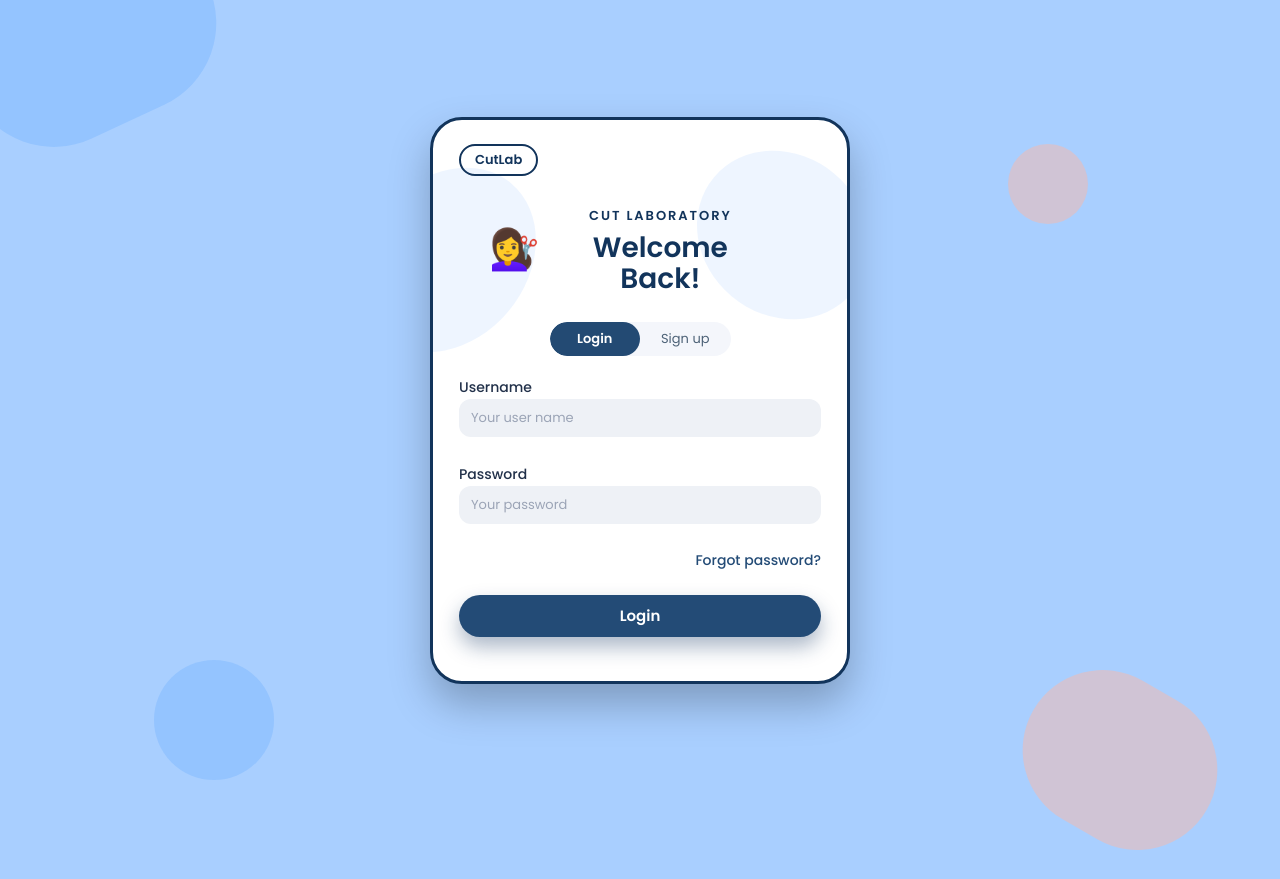
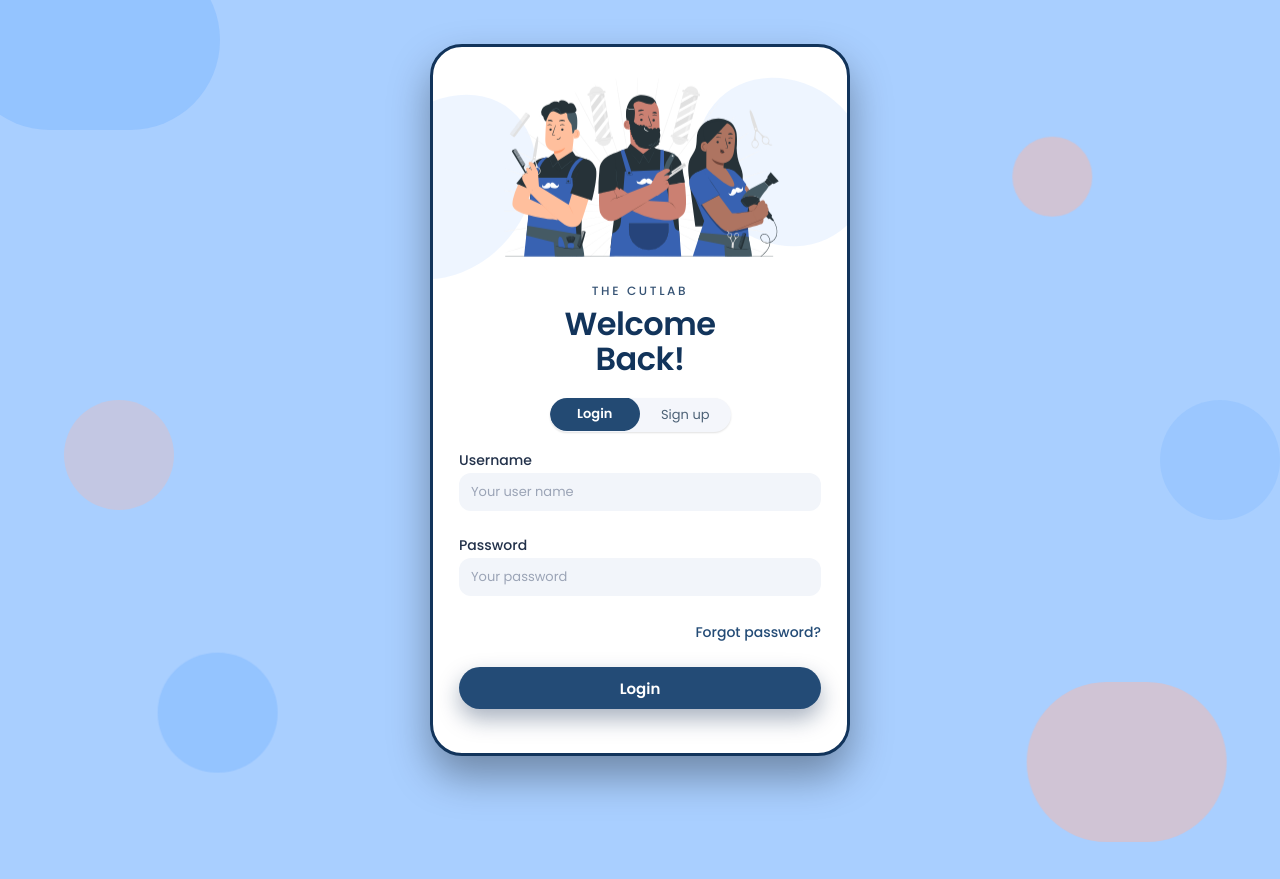
Before and after one commit to basyaman/Login-UI, a plain HTML site: page index.html in a window 1280 px wide. After the commit the page ends 842 px from the top, so only its background shows below. Drawn offline with nearby package versions, Linux system fonts and the light colour scheme.

Commit message:
the over all funtionality is completed and added slight animations to buttons blobs etc and change the hero illustration and heading structure

```diff
--- a/index.html
+++ b/index.html
@@ -22,6 +22,8 @@
       <div class="blob b2"></div>
       <div class="blob b3"></div>
       <div class="blob b4"></div>
+      <div class="blob b5"></div>
+      <div class="blob b6"></div>
 
       <!-- AUTH CARD -->
       <div class="auth-card">
@@ -30,19 +32,17 @@
         <div class="card-shape s1"></div>
         <div class="card-shape s2"></div>
 
-        <!-- Header -->
-        <div class="auth-header">
-          <div class="logo-box">CutLab</div>
-        </div>
+
 
         <!-- Avatar + Welcome -->
-        <div class="hero-row">
-          <div class="avatar"></div>
-          <div class="hero-text">
-            <small>Cut Laboratory</small>
-            <h1>Welcome<br/>Back!</h1>
-          </div>
-        </div>
+ <div class="hero-illustration">
+  <img src="assests/barbershop team-pana (1).svg" alt="barber">
+</div>
+
+<div class="hero-title">
+  <small>THE CUTLAB</small>
+  <h1>Welcome<br>Back!</h1>
+</div>
 
         <!-- Tabs -->
         <div class="tab-bar">
@@ -150,16 +150,6 @@
                 </div>
             </div>
 
-
-
-
-
-
-
-
-
-
-
           </form> <!--end of signup form-->
 
 
--- a/index.js
+++ b/index.js
@@ -37,7 +37,7 @@ forms.forEach(form=>{
 
 function updateWelcome(type){
 
-    const heroHeading = document.querySelector('.hero-text h1');
+    const heroHeading = document.querySelector('.hero-title h1');
     if(!heroHeading) return;
     const welcomeMessages = {
         signup : 'Welcome<br/>Aboard!',
@@ -53,7 +53,7 @@ const emailInput = document.getElementById('email');
 const otpInputs = document.querySelectorAll('.otp-input');
 const hiddenOtpInput = document.getElementById('verification-code');
 
-// //send code when clcikingf send  code
+ //send code when clicking send  code
 verifyEmailBtn.addEventListener('click',async()=>{
     const email = emailInput.value.trim();
     if(!email){
@@ -114,6 +114,9 @@ function updateStepUI(){
         nextBtn.innerHTML = `<span>Create Account</span>`;
     } else {
         nextBtn.innerHTML = `<span>Next</span><i class='bx bx-right-arrow-alt'></i>`;
+    }
+    if(currentStep === 2){
+        nextBtn.innerHTML = `<span>Verify</span>`
     }
 
 
--- a/style.css
+++ b/style.css
@@ -12,7 +12,7 @@ body{
     justify-content: center;
     background: #a9cfff;
     position: relative;
-    /* overflow: hidden; */
+    overflow: hidden;
 }
 
 /* bg blob like shapes */
@@ -23,29 +23,106 @@ body{
     opacity: 0.45;
     pointer-events: none;
     z-index: 1;
+    animation:float-blob 5s ease-in-out infinite;
 }
+@keyframes float-blob {
+     0%   { transform: translateY(0) translateX(0); }
+     25%  { transform: translateY(-8px) translateX(4px); }
+    50%  { transform: translateY(0) translateX(8px); }
+    75%  { transform: translateY(6px) translateX(4px); }
+    100% { transform: translateY(0) translateX(0); }
+}
+
+
 .blob.b1{
     width: 260px; height: 180px;
     background: #7ab5ff;
     top:-50px; left:-40px;
     transform: rotate(-25deg);
+    animation-delay: 0s;
 }
 .blob.b2{
     width:200px; height:160px;
     background: #ffb6a3;
     bottom: -40px; right: 60px;
     transform: rotate(30deg);
+    animation-delay: -3s;
 }
 .blob.b3{
     width: 120px; height: 120px;
     background: #7ab5ff;
     bottom: 20px; left: 12%;
+    animation-delay: -6s;
 }
 .blob.b4 {
       width: 80px; height: 80px;
       background: #ffb6a3;
       top: 18%; right: 15%;
+      animation-delay: -1.5s;
     }
+.blob.b5{
+    width: 120px; height: 120px;
+      background: #7ab5ff;
+      top: 50%; right: 0;
+      opacity: 0.3;
+}
+.blob.b6{
+   width:110px; height:110px;
+    background: #ffb6a3;
+    top: 50%; left: 5%;
+    transform: rotate(30deg);
+    opacity: 0.3;
+}
+.hero-illustration {
+  width: 100%;
+  height: 100%;
+  margin: 0 auto;                /* center in card */
+  position: relative;
+  z-index: 2;                    /* above blob shapes */
+}
+
+.hero-illustration img {
+  width: 100%;
+  height: 200px;
+  object-fit: contain;
+  animation: float 2.8s ease-in-out infinite;
+}
+@keyframes float {
+    0%, 100%{
+        transform: translateY(0);
+    }
+    50%{
+        transform: translateY(-6px);
+    }
+}
+.hero-title {
+  text-align: center;
+  margin-top: 4px;
+  margin-bottom: 22px;
+  position: relative;
+  z-index: 2;
+}
+
+.hero-title small {
+  font-size: 12px;
+  letter-spacing: .22em;
+  text-transform: uppercase;
+  color: #12345B;
+  opacity: .85;
+  display: block;
+  margin-bottom: 6px;
+  font-weight: 500;
+}
+
+.hero-title h1 {
+  font-size: 32px;
+  font-weight: 800;
+  line-height: 1.1;
+  margin: 0;
+  color: #12345B;
+  letter-spacing: -0.5px;
+}
+
 
 /* auth card */
 .auth-card{
@@ -55,17 +132,27 @@ body{
       width: 420px;
       background: #ffffff;
       border-radius: 32px;
-      box-shadow: 0 20px 40px rgba(0,0,0,0.25);
+      box-shadow: 0 20px 40px rgba(0,0,0,0.35);
       padding: 24px 26px 30px;
       border: 3px solid #12345B;
       z-index: 2;
       overflow:hidden;
       gap: 20px;
+      animation: card-in 420ms ease-out
+}
+@keyframes card-in {
+    0%{
+        opacity: 0;
+        transform: translateY(18px) scale(0.98);
+    }
+    100%{
+        opacity: 1;
+        transform: translateY(0) scale(1);
+    }
 
 }
 .card-shape{
       position: absolute;
-      /* border-radius: 90px; */
       background: #EDF4FF;
       opacity: 0.9;
       pointer-events: none;
@@ -76,7 +163,9 @@ body{
       width: 200px; height: 160px;
       top: 60px; right:300px;
      transform: rotate(-50deg);
+
     }
+
     .card-shape.s2 {
       border-radius: 50%;
       width: 160px; height: 180px;
@@ -84,64 +173,7 @@ body{
       transform: rotate(-50deg);
     }
 
- .auth-header {
-      display: flex;
-      justify-content: space-between;
-      align-items: center;
-      margin-bottom: 18px;
-      position: relative;
-      z-index: 1;
-    }
-.logo-box{
-   padding: 4px 14px;
-      border-radius: 999px;
-      border: 2px solid #12345B;
-      font-size: 13px;
-      font-weight: 600;
-      color: #12345B;
-}
 
-
-/* top illustration and txt block */
-.hero-row{
-    /* border: 1px solid blue; */
-    display:flex;
-    align-items: center;
-    margin-bottom: 18px;
-    /* gap: 18px; */
-    /* justify-content: space-around; */
-}
-.avatar{
-    width: 110px;
-      height: 110px;
-      border-radius: 50%;
-      /* background: #FFE3D6; */
-      display: flex;
-      align-items: center;
-      justify-content: center;
-      margin-right: 20px;
-}
-/* simple avatar ill replace it later with svg and dynamic  */
-.avatar::before{
-    content: "💇‍♀️";
-    font-size: 40px;
-}
-.hero-text small{
-      font-size: 13px;
-      font-weight: 600;
-      letter-spacing: 0.15em;
-      text-transform: uppercase;
-      color: #12345B;
-}
-.hero-text h1{
-      margin-top: 6px;
-      font-size: 28px;
-      line-height: 1.2;
-      color: #12345B;
-      text-align: center;
-      font-weight: 700;
-      line-height: 1.1;
-}
 /* login and signup toggle pill */
 .tab-bar{
      position: relative;
@@ -155,10 +187,11 @@ body{
       display: flex;
       width: 50%;
       border-radius: 999px;
-      /* border: 1.5px solid #12345B; */
       overflow: hidden;
       background: #F4F6FB;
-    }
+      box-shadow: 0 1px 2px rgba(0,0,0,0.12);
+}
+
 .tab{
     flex: 1;
     text-align: center;
@@ -166,13 +199,17 @@ body{
     font-size: 13px;
     border-radius: 999px;
     cursor: pointer;
-    transition: color 0.2s;
+   transition:
+    color 0.18s ease,
+    background 0.18s ease,
+    transform 0.16s ease;
     color: #4c6176;
 }
 .tab.active {
     background: #234a73;
     color: #fff;
     font-weight: 600;
+    transform: translateY(-1px);
 }
 
 /* form */
@@ -192,6 +229,8 @@ form{
     }
 
 .field{
+    display: flex;
+    flex-direction: column;
     margin-bottom:12px;
 }
 .otp-wrapper {
@@ -223,11 +262,10 @@ form{
     font-weight: 500;
 }
 .field input{
-
     width: 100%;
     border:none;
     outline: none;
-    background: #EEF1F6;
+    background: #F2F5FA;
     padding: 9px 12px;
     border-radius: 12px;
     font-size: 13px;
@@ -260,21 +298,29 @@ form{
     cursor: pointer;
     margin-top: 12px;
     margin-bottom: 14px;
-    box-shadow: 0 10px 20px rgba(17, 53, 96, 0.35);
-    transition: ease-in-out 0.3s;
+    box-shadow: 0 10px 22px rgba(9, 35, 74, 0.35);
+    transform: translateY(0);
+    transition:
+    transform 0.18s ease,
+    box-shadow 0.18s ease,
+    background 0.18s ease,
+    color 0.18s ease;
     display: inline-flex;
     align-items: center;
     justify-content: center;
-    gap: 6px;
+    gap: 6px;               /* space between text and arrow */
+    vertical-align: middle; /* prevents slight shift */
 }
 
 .btn-primary i{
     font-size: 18px;
 }
+.btn-
 
-.btn-primary:hover{
-    background: #a9cfff;
-    color: #4b7cff;
+.btn-primary:hover {
+  transform: translateY(-2px);
+  box-shadow: 0 16px 30px rgba(9, 35, 74, 0.38);
+  background: #285589;          /* slightly lighter blue, still on-brand */
 }
 #prev-btn i,
 #next-btn i{
```
Also changed, not shown: assests/barbershop team-pana (1).svg (added).
